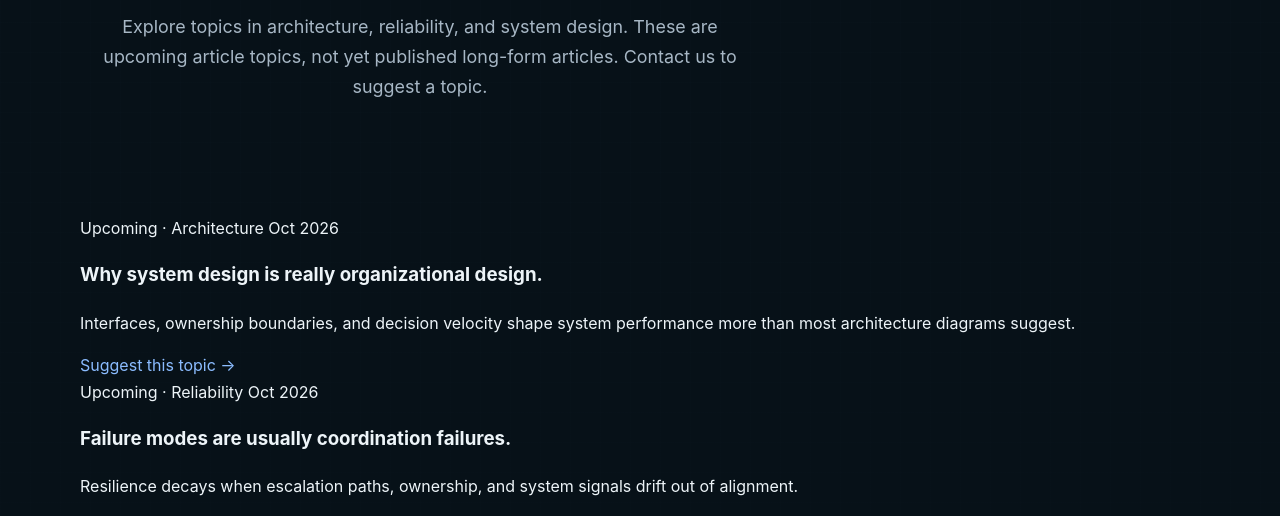
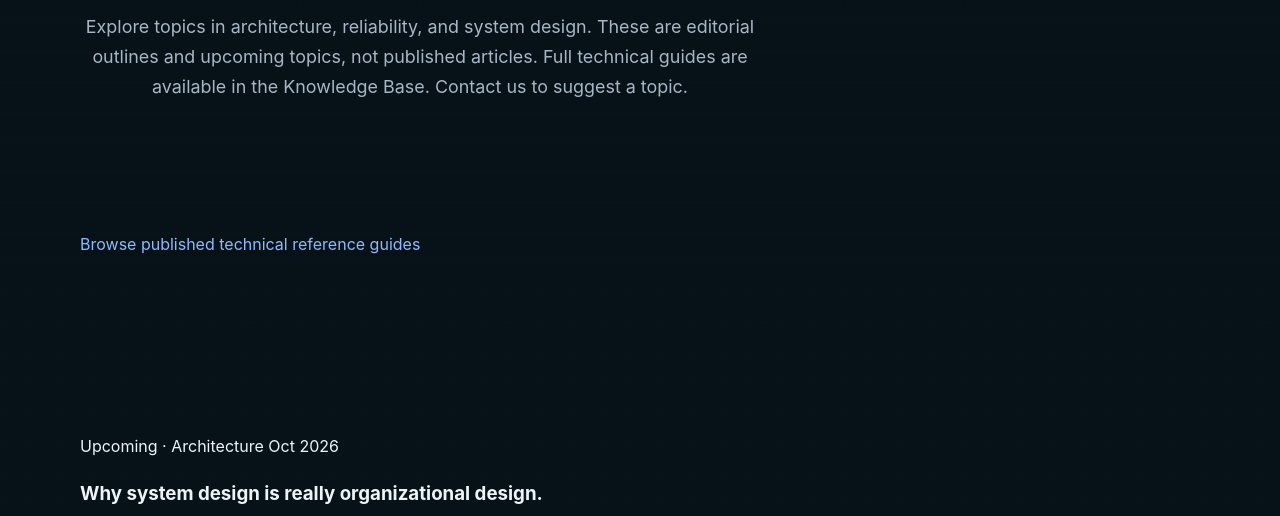
Before and after one commit to haftomalemayehu/systems-unpacked-web, a plain HTML site: page blog/index.html in a window 1280 px wide. Shown: the part 248-764 px from the top of the page. Drawn offline with Linux system fonts and the light colour scheme.

Commit message:
Improve content taxonomy and editorial clarity on blog/index.html

```diff
--- a/blog/index.html
+++ b/blog/index.html
@@ -26,10 +26,10 @@
       <main>
         <section class="page-header container">
           <p class="eyebrow">Blog</p>
-          <h1>Engineering notes and analysis</h1><p class="lede">Explore topics in architecture, reliability, and system design. These are upcoming article topics, not yet published long-form articles. Contact us to suggest a topic.</p>
+          <h1>Engineering notes and analysis</h1><p class="lede">Explore topics in architecture, reliability, and system design. These are editorial outlines and upcoming topics, not published articles. Full technical guides are available in the Knowledge Base. Contact us to suggest a topic.</p>
         </section>
 
-        <section class="section container blog-grid">
+        <section class="section container"><p><a href="/knowledge/">Browse published technical reference guides</a></p></section><section class="section container blog-grid">
           <article class="post-card">
             <div class="meta-row">
               <span class="meta-tag">Upcoming · Architecture</span>
```
